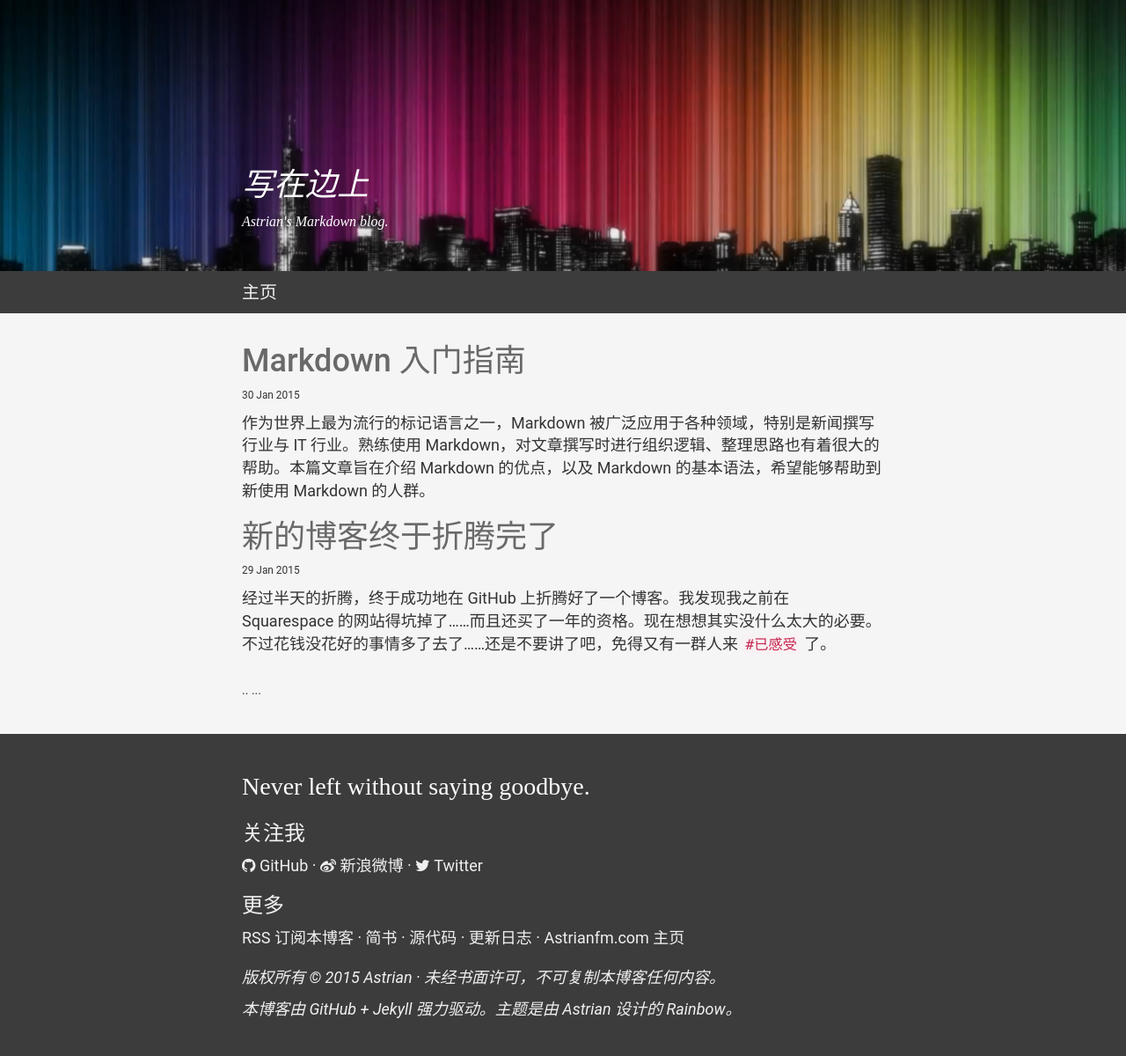
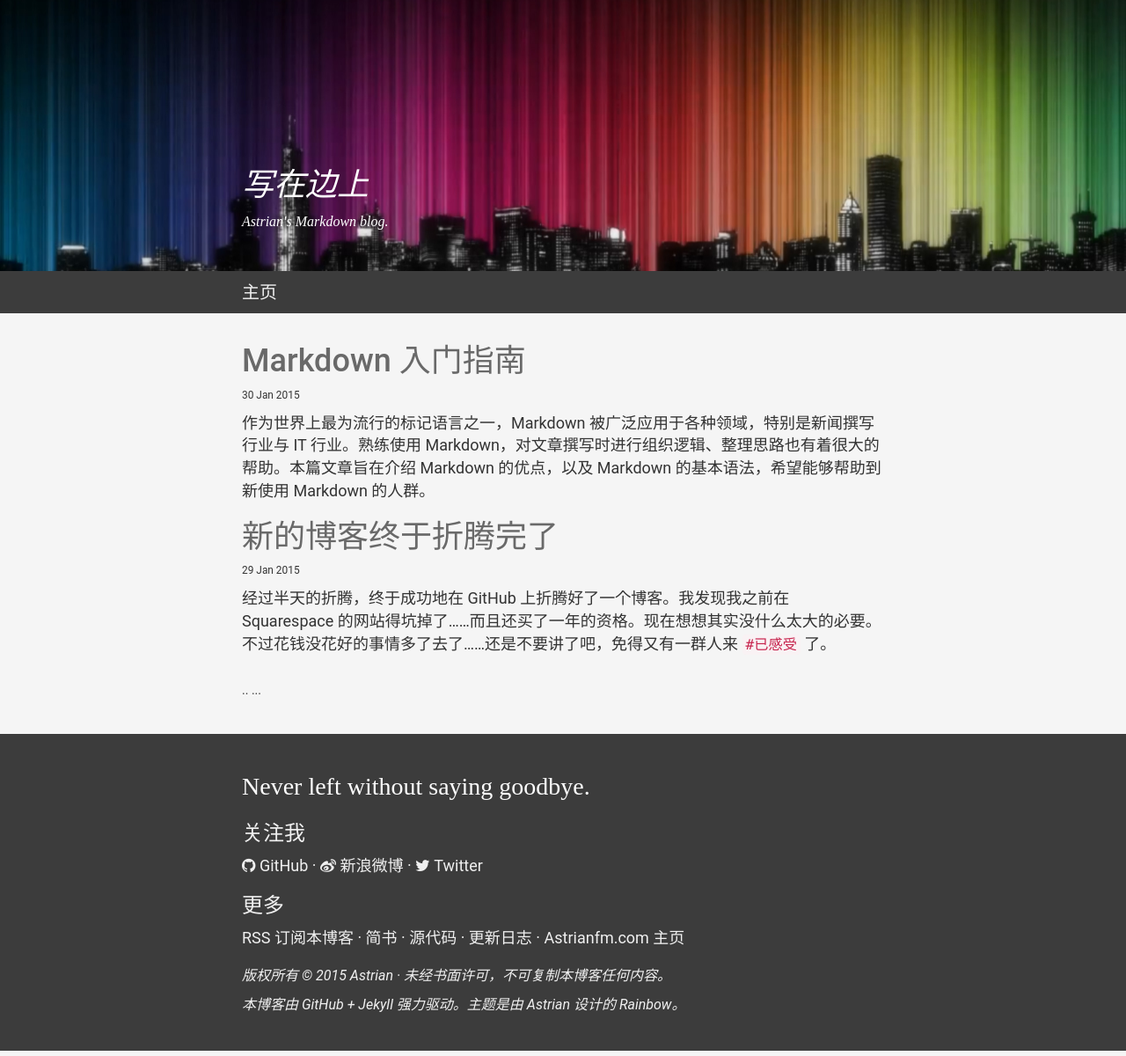
Before and after one commit to zqm1999/zqm1999.github.io, a Jekyll site: the page built from index.htm, in a window 1280 px wide. Shown: the whole page at 88% size. Built offline with Jekyll 4.4.1, drawn with Linux system fonts in a browser that asks for light colours; nearby versions of some CDN libraries; some web fonts are replaced; Markdown is read by kramdown in place of the engine named in the settings.

Commit message:
修正 footer 字体大小

```diff
--- a/css/index.css
+++ b/css/index.css
@@ -81,5 +81,8 @@
 #info{
     padding-top: 10px;
     padding-bottom: 30px;
-    font-size: 14px;
 }
+
+#info p{
+    font-size: 16px;
+}
```
